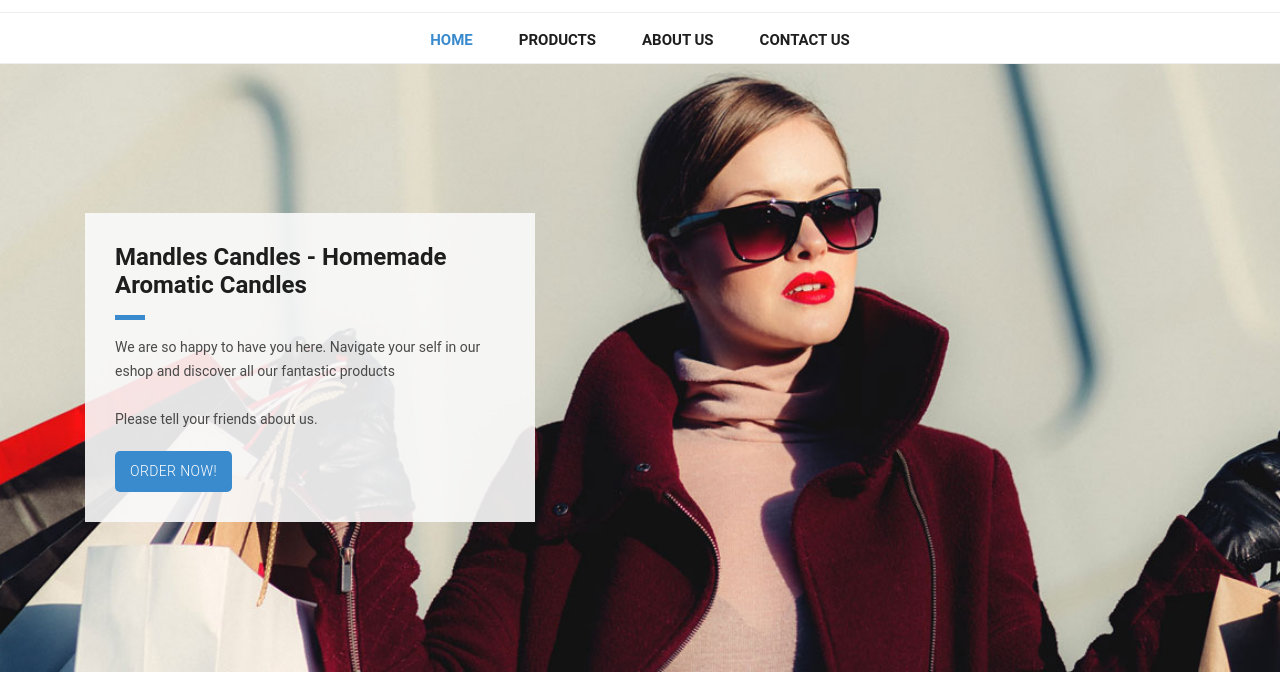
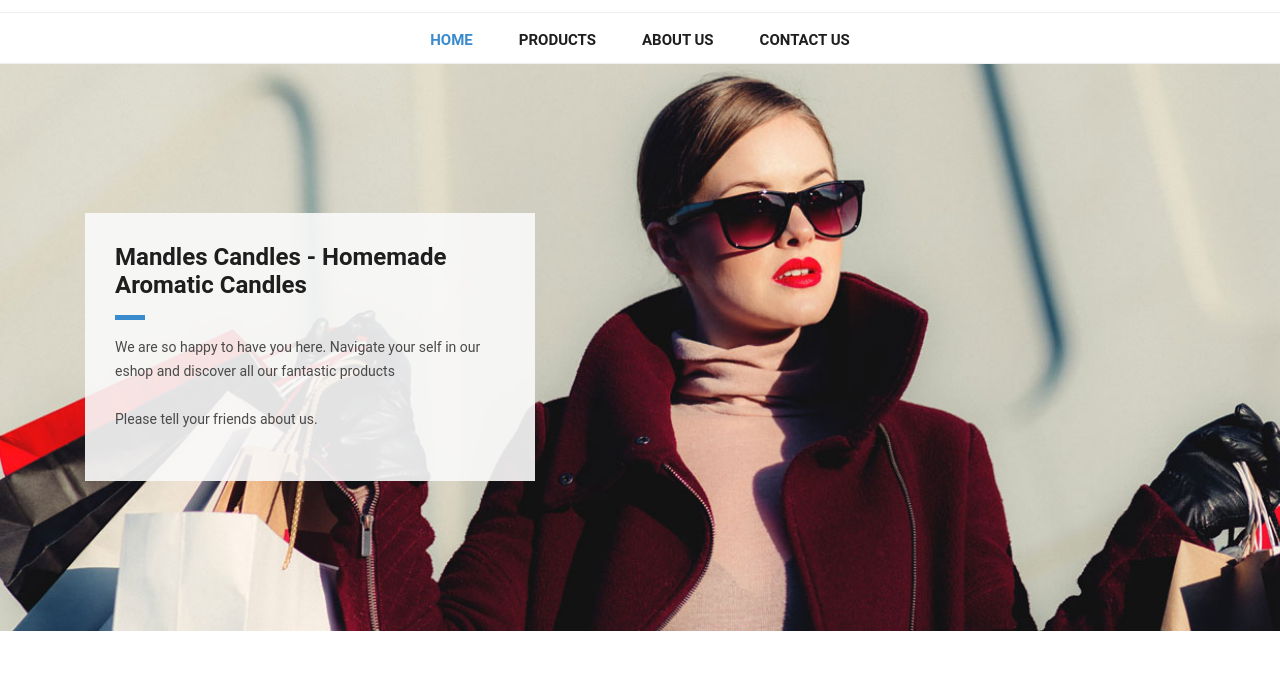
Before and after one commit to MandlesCandles/MandlesCandles.github.io, a plain HTML site: page index.html in a window 1280 px wide. Shown: the part 127-801 px from the top of the page. Drawn offline with Linux system fonts and the light colour scheme.

Commit message:
no button

```diff
--- a/index.html
+++ b/index.html
@@ -78,9 +78,6 @@ https://www.tooplate.com/view/2114-pixie
               <div class="line-dec"></div>
               <p>We are so happy to have you here. Navigate your self in our eshop and discover all our fantastic products
               <br><br>Please tell your friends about us.</p>
-              <div class="main-button">
-                <a href="#">Order Now!</a>
-              </div>
             </div>
           </div>
         </div>
```
